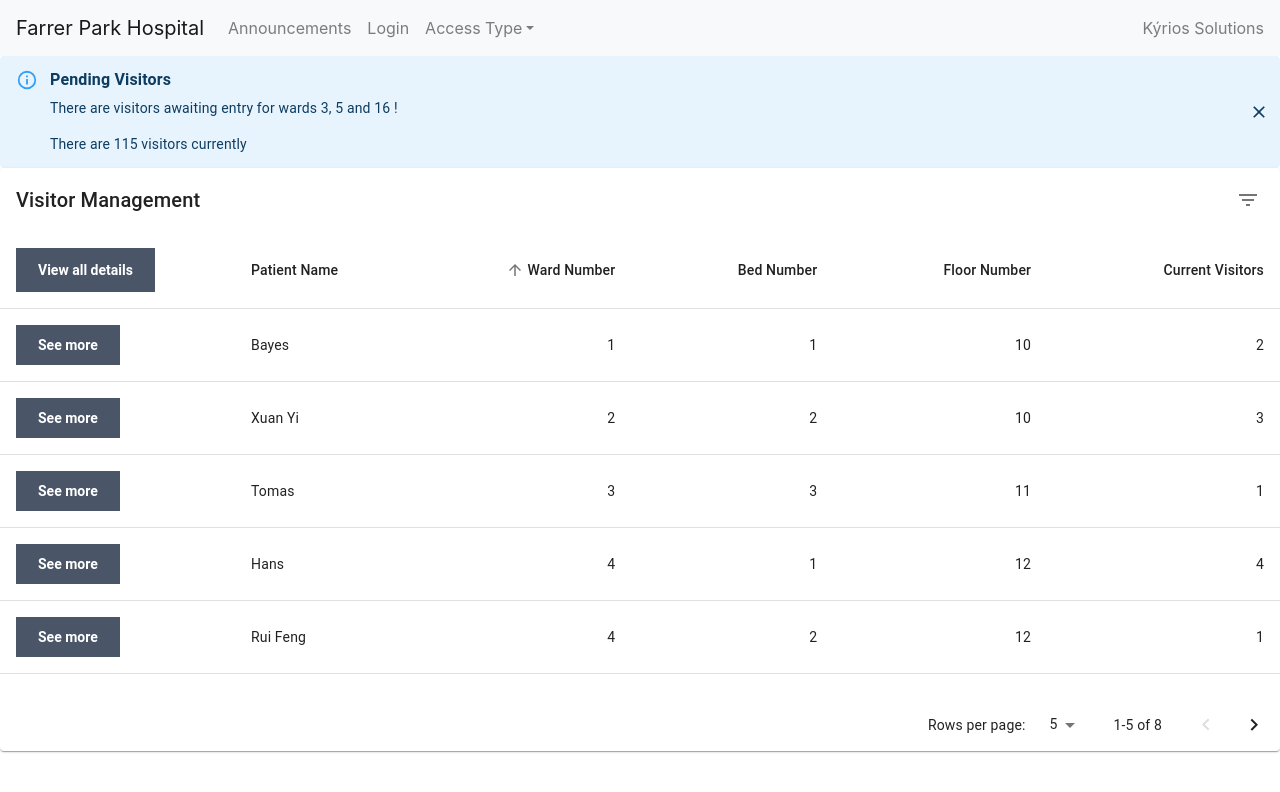
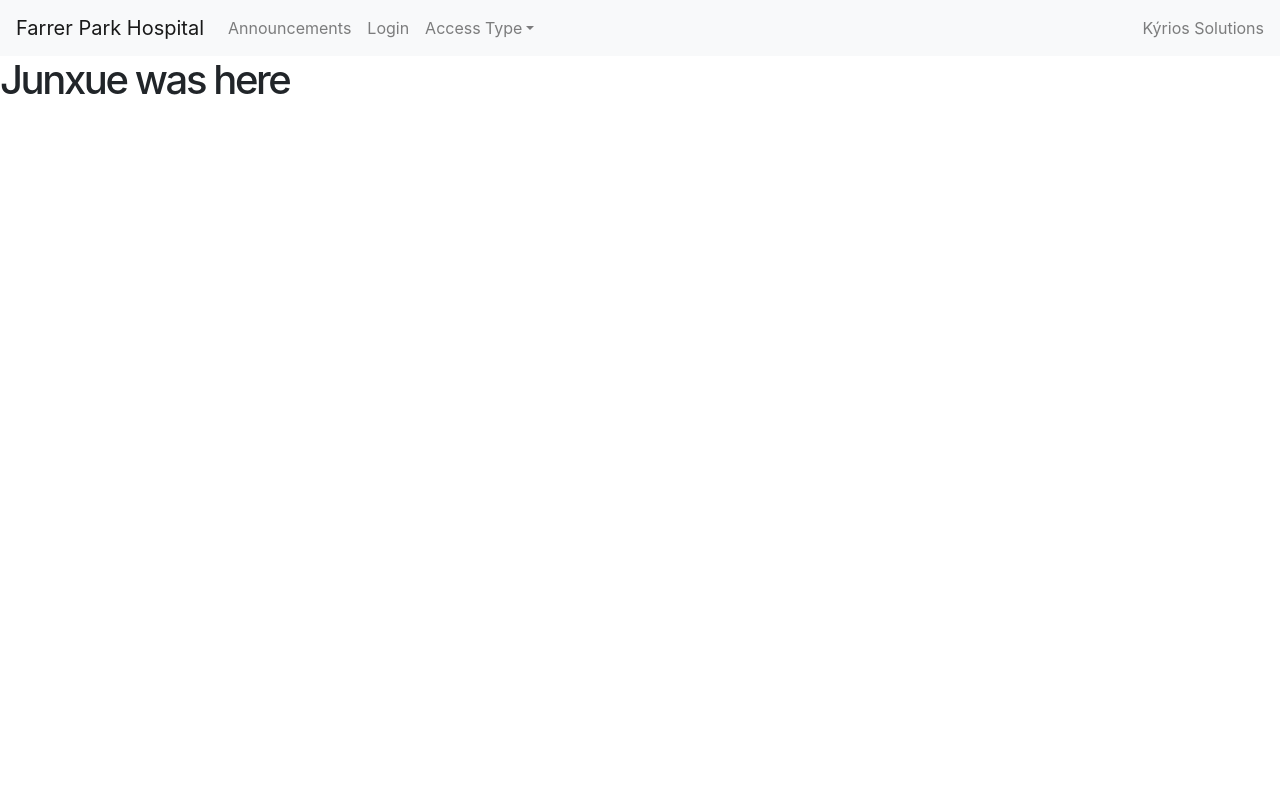
Before and after one commit to teamkyrios/aws, a React (Create React App) app: page /announcements in a window 1280 px wide. Shown: the top 792 px of the page. Built offline with nearby package versions, Linux system fonts and the light colour scheme.

Commit message:
Refactor staff view files under staff folder

```diff
--- a/src/components/AnnouncementPage.js
+++ b/src/components/AnnouncementPage.js
@@ -5,62 +5,10 @@ import Alert from '@material-ui/lab/Alert';
 import AlertTitle from '@material-ui/lab/AlertTitle';
 import WardViewTable from './WardViewTable';
 
-/**
- * Alert banner which will show when there are visitors who want to visit, banner can be closed by staff.
- * @param {*} props
- */
-const TopBanner = (props) => {
-	if (!props.isShowing) return null;
-
-	return (
-		<Alert severity='info' onClose={props.closeBanner}>
-			<AlertTitle>
-				<strong>Pending Visitors </strong>
-			</AlertTitle>
-			<p>There are visitors awaiting entry for wards 3, 5 and 16 !</p>
-			There are {props.liveVisitorNo} visitors currently
-		</Alert>
-	);
-};
-
-Modal.setAppElement('#root');
-
 const AnnoucementPage = () => {
-	useEffect(() => {
-		getUpdatedVisitorCount();
-	}, []);
-
-	const [liveVisitorNo, setLiveVisitorNo] = useState(115);
-	const [isBannerShowing, setIsBannerShowing] = useState(true);
-	const [allWards, setAllWards] = useState([
-		createData('Hans', 4, 1, 12, 4),
-		createData('Rui Feng', 4, 2, 12, 1),
-		createData('Max', 4, 3, 12, 2),
-		createData('Jun Xue', 4, 4, 12, 3),
-		createData('Bayes', 1, 1, 10, 2),
-		createData('Xuan Yi', 2, 2, 10, 3),
-		createData('Tomas', 3, 3, 11, 1),
-		createData('Toppiex', 5, 2, 13, 6),
-	]);
-
-	// Subscribe to DB changes
-	const getUpdatedVisitorCount = () => {};
-
-	/**
-	 * Format data into an object
-	 */
-	function createData(name, wardNumber, bedNumber, floorNumber, currVisitors) {
-		return { name, wardNumber, bedNumber, floorNumber, currVisitors };
-	}
-
 	return (
 		<div>
-			<TopBanner
-				isShowing={isBannerShowing}
-				closeBanner={() => setIsBannerShowing(false)}
-				liveVisitorNo={liveVisitorNo}
-			/>
-			<WardViewTable rows={allWards} />
+			<h1>Junxue was here</h1>
 		</div>
 	);
 };
--- a/src/components/staff/StaffView.js
+++ b/src/components/staff/StaffView.js
@@ -1,37 +1,69 @@
 import React, { useEffect, useState } from 'react';
-import './StaffView.css';
+import { connect } from 'react-redux';
+import Modal from 'react-modal';
+import Alert from '@material-ui/lab/Alert';
+import AlertTitle from '@material-ui/lab/AlertTitle';
+import WardViewTable from './WardViewTable';
 
 /**
- * the staff register brings them to a screen which displays the live number of visitors alongside the corresponding bed number
-in that screen they can toggle to the 4 different wards as well
+ * Alert banner which will show when there are visitors who want to visit, banner can be closed by staff.
+ * @param {*} props
+ */
+const TopBanner = (props) => {
+	if (!props.isShowing) return null;
 
-then in the staff page, they are also able to manually check a visitor out/in
-and they can also toggle the patient's allow Visitor condition
+	return (
+		<Alert severity='info' onClose={props.closeBanner}>
+			<AlertTitle>
+				<strong>Pending Visitors </strong>
+			</AlertTitle>
+			<p>There are visitors awaiting entry for wards 3, 5 and 16 !</p>
+			There are {props.liveVisitorNo} visitors currently
+		</Alert>
+	);
+};
+
+Modal.setAppElement('#root');
+
+/**
+ * Staff views the visitor management system
  */
 const StaffView = () => {
 	useEffect(() => {
 		getUpdatedVisitorCount();
 	}, []);
 
-	const [liveVisitorNo, setLiveVisitorNo] = useState(0);
+	const [liveVisitorNo, setLiveVisitorNo] = useState(115);
+	const [isBannerShowing, setIsBannerShowing] = useState(true);
+	const [allWards, setAllWards] = useState([
+		createData('Hans', 4, 1, 12, 4),
+		createData('Rui Feng', 4, 2, 12, 1),
+		createData('Max', 4, 3, 12, 2),
+		createData('Jun Xue', 4, 4, 12, 3),
+		createData('Bayes', 1, 1, 10, 2),
+		createData('Xuan Yi', 2, 2, 10, 3),
+		createData('Tomas', 3, 3, 11, 1),
+		createData('Toppiex', 5, 2, 13, 6),
+	]);
 
 	// Subscribe to DB changes
 	const getUpdatedVisitorCount = () => {};
 
+	/**
+	 * Format data into an object
+	 */
+	function createData(name, wardNumber, bedNumber, floorNumber, currVisitors) {
+		return { name, wardNumber, bedNumber, floorNumber, currVisitors };
+	}
+
 	return (
 		<div>
-			<h1>Staff View</h1>
-			<div id='StaffViewVisitorCountBanner'>
-				<h3>Live visitor number: {liveVisitorNo}</h3>
-			</div>
-			<h3>Detailed view of visitiors:</h3>
-			<div>
-				<p>Visitor - - - - Patient bed number</p>
-				<p>[Button to view different 4 wards]</p>
-			</div>
-			<div>
-				<p>Allow visitor to check in</p>
-			</div>
+			<TopBanner
+				isShowing={isBannerShowing}
+				closeBanner={() => setIsBannerShowing(false)}
+				liveVisitorNo={liveVisitorNo}
+			/>
+			<WardViewTable rows={allWards} />
 		</div>
 	);
 };
```
Also changed, not shown: src/components/staff/IndividualWards.js (renamed from src/components/IndividualWards.js), src/components/staff/WardViewTable.js (renamed from src/components/WardViewTable.js).
